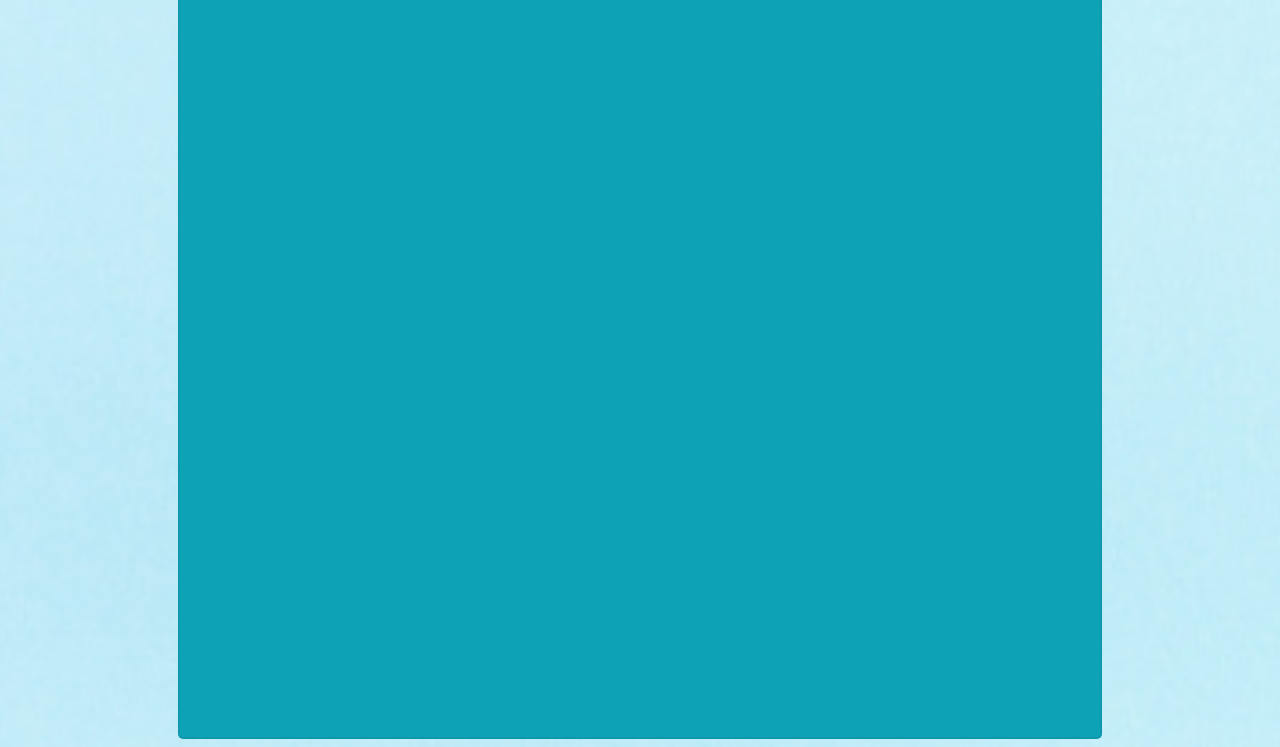
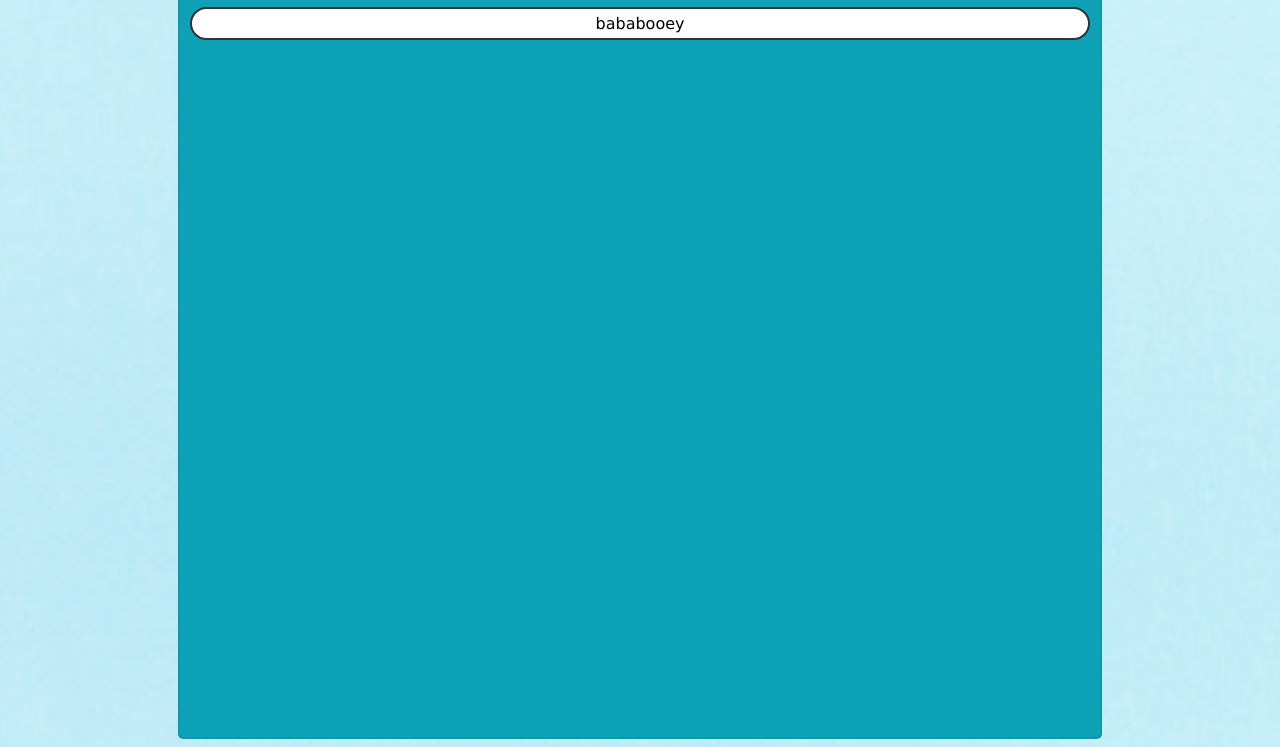
Before and after one commit to aarnold1605/dacc-webapp, a plain HTML site: page info.html in a window 1280 px wide. Shown: the part 303-1050 px from the top of the page. Drawn offline with Linux system fonts and the light colour scheme.

Commit message:
updated words
updated

```diff
--- a/info.html
+++ b/info.html
@@ -9,9 +9,12 @@
       <li class="linav"><a href="rating.html">Extra</a></li>
   </ul>
   </head>
-  <body>
+  <body style="text-align: center;">
     <div id="page_wrapper">
       <h1 style="text-align: center;">Info Page</h1>
+      <p class="p_content1">
+        bababooey
+      </p>
     </div>
   </body>
 </html>
```
Also changed, not shown: index.html (+1 -1 lines).
